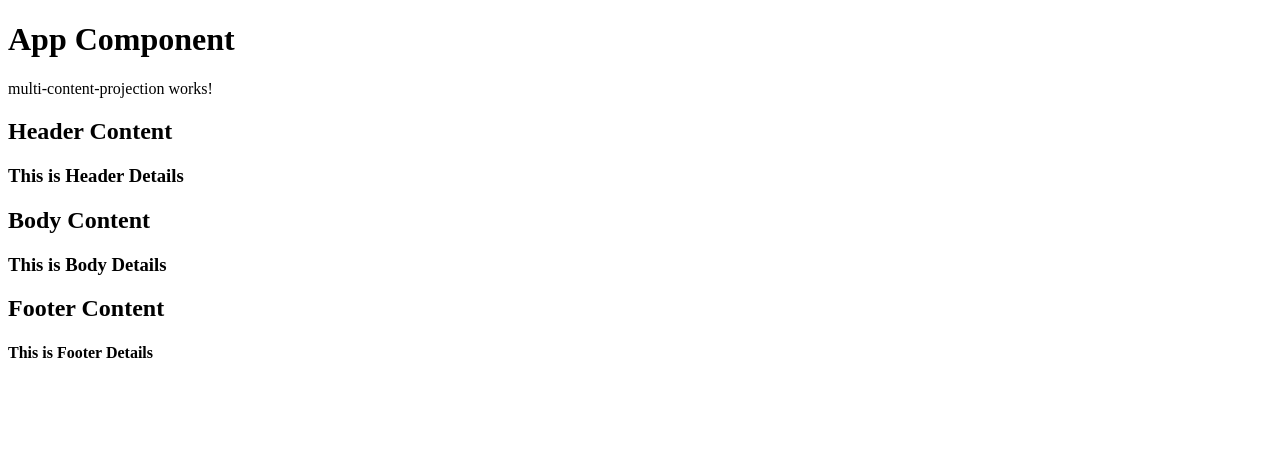
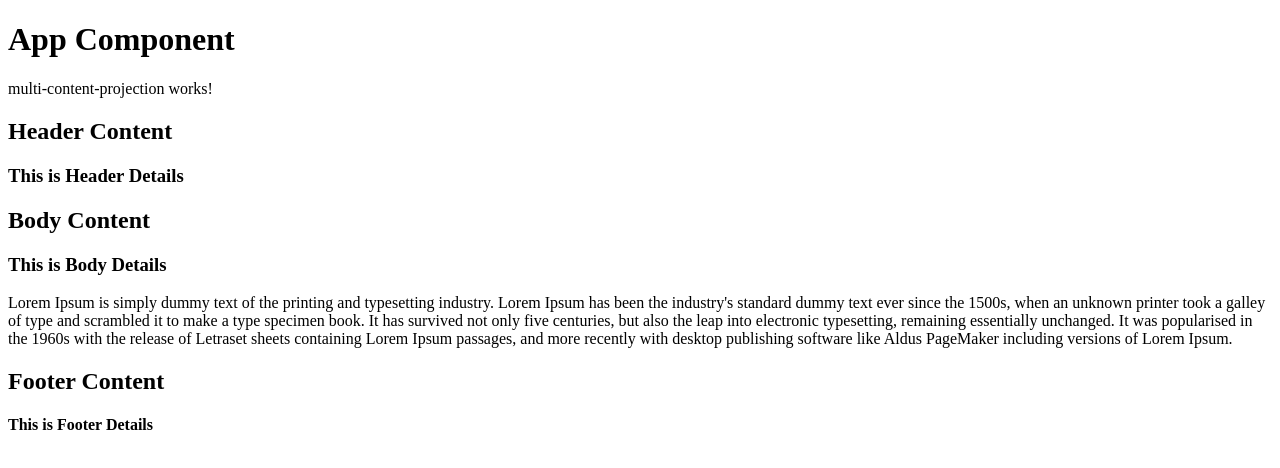
Before and after one commit to AgnikaCN/Test-Angular-App, an Angular app: page / in a window 1280 px wide. Shown: the top 468 px of the page. Built offline with nearby package versions, Linux system fonts and the light colour scheme.

Commit message:
redo changse for ngProjectAs

```diff
--- a/src/app/app.component.html
+++ b/src/app/app.component.html
@@ -6,6 +6,17 @@
   </div>
   <div body>
     <h3>This is Body Details</h3>
+    <p>
+      Lorem Ipsum is simply dummy text of the printing and typesetting industry.
+      Lorem Ipsum has been the industry's standard dummy text ever since the
+      1500s, when an unknown printer took a galley of type and scrambled it to
+      make a type specimen book. It has survived not only five centuries, but
+      also the leap into electronic typesetting, remaining essentially
+      unchanged. It was popularised in the 1960s with the release of Letraset
+      sheets containing Lorem Ipsum passages, and more recently with desktop
+      publishing software like Aldus PageMaker including versions of Lorem
+      Ipsum.
+    </p>
   </div>
   <div footer>
     <h4>This is Footer Details</h4>
--- a/src/app/app.component.ts
+++ b/src/app/app.component.ts
@@ -1,11 +1,14 @@
 import { Component } from '@angular/core';
 import { RouterOutlet } from '@angular/router';
 import { MultiContentProjectionComponent } from './multi-content-projection/multi-content-projection.component';
+import { CommonModule } from '@angular/common';
+import { BrowserAnimationsModule } from '@angular/platform-browser/animations';
+import { BrowserModule } from '@angular/platform-browser';
 
 @Component({
   selector: 'app-root',
   standalone: true,
-  imports: [RouterOutlet, MultiContentProjectionComponent],
+  imports: [RouterOutlet, MultiContentProjectionComponent, CommonModule],
   templateUrl: './app.component.html',
   styleUrl: './app.component.scss',
 })
```
